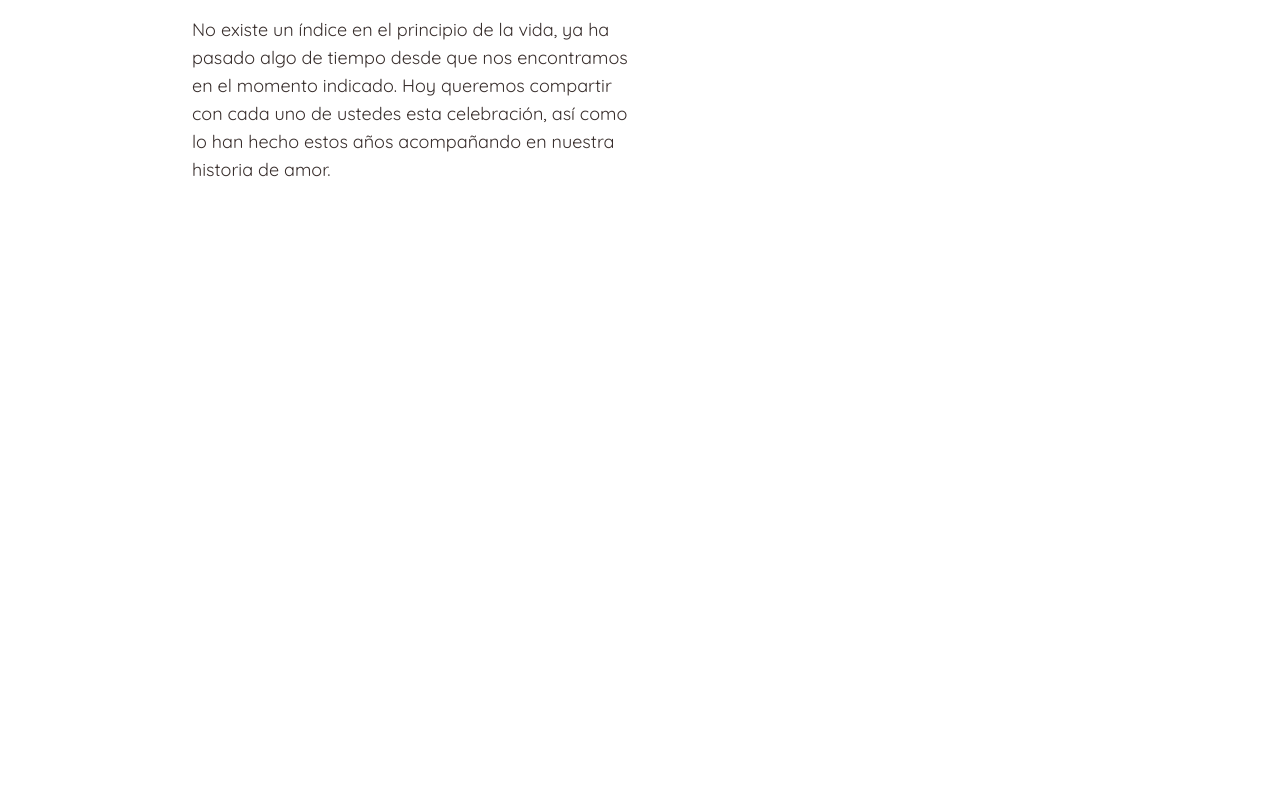
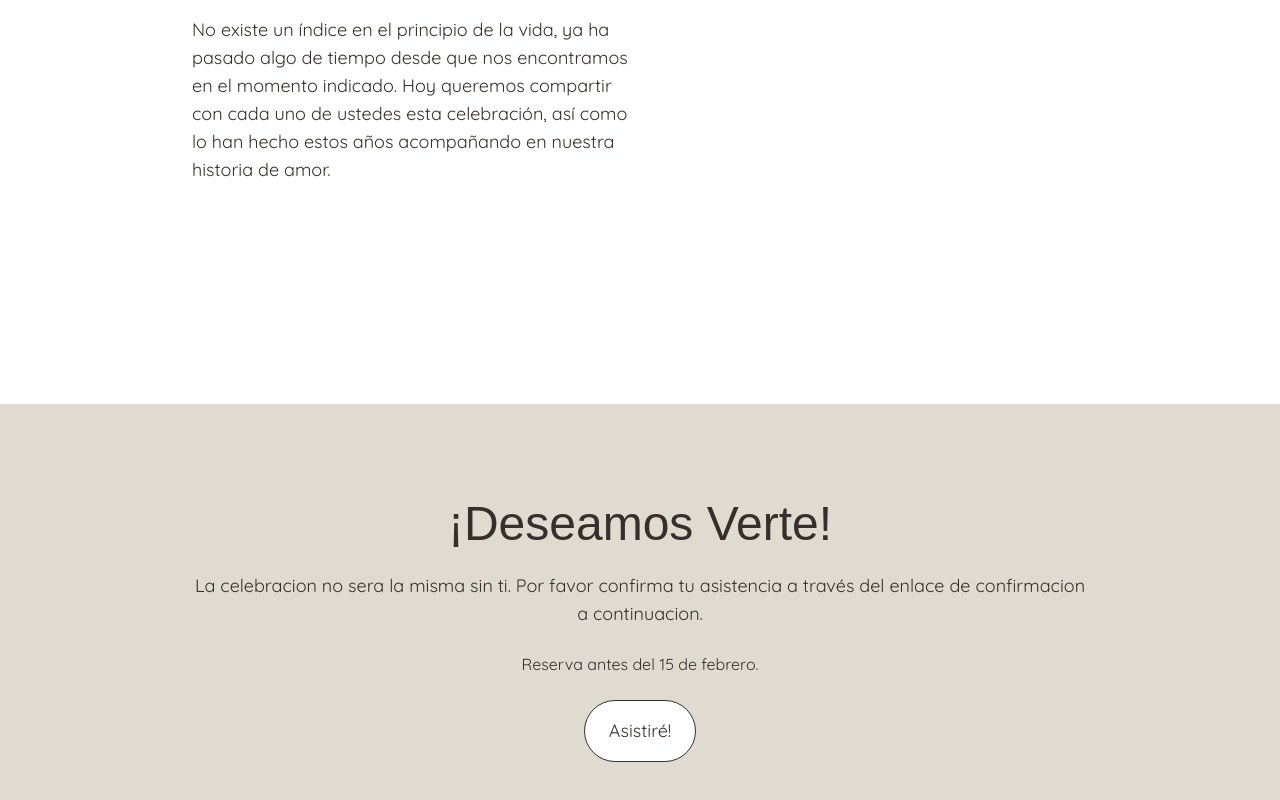
Before and after one commit to jorgemejia25/next-wedding, a Next.js app: page / in a window 1280 px wide. Shown: the part 2168-2968 px from the top of the page. Before the commit the page ends 2572 px from the top, so only its background shows below. Built offline with nearby package versions, Linux system fonts and the light colour scheme; a web font is replaced by a local one.

Commit message:
call to action

```diff
--- a/src/app/page.tsx
+++ b/src/app/page.tsx
@@ -1,8 +1,8 @@
-import Footer from "@/components/molecules/Footer";
 import Header from "../components/organisms/Header";
 import React from "react";
 import Schedule from "@/components/organisms/Schedule";
 import Story from "@/components/organisms/Story";
+import CTA from "@/components/organisms/CTA"; // Importa el nuevo CTA
 
 const Page = () => {
   return (
@@ -10,6 +10,7 @@ const Page = () => {
       <Header />
       <Schedule />
       <Story />
+      <CTA />
     </>
   );
 };
--- /dev/null
+++ b/src/components/organisms/CTA.tsx
@@ -0,0 +1,29 @@
+import React from "react";
+import Heading from "../atoms/Heading";
+
+const CTA: React.FC = () => {
+  return (
+    <section className="bg-custom-bg p-8 md:px-48 md:py-24 text-center">
+      <Heading
+        level={2}
+        className="text-4xl md:text-5xl font-regular mb-6 leading-snug"
+      >
+        ¡Deseamos Verte!
+      </Heading>
+      <p className="text-lg mb-6">
+        La celebracion no sera la misma sin ti. Por favor confirma tu asistencia a través del enlace de confirmacion a continuacion.
+      </p>
+      <p className="text-base mb-6">
+        Reserva antes del 15 de febrero.
+      </p>
+      <a
+        href="#"
+        className="inline-block text-base md:text-lg py-4 px-6 border border-dark-brown rounded-full text-dark-brown bg-white hover:bg-dark-brown hover:text-white transition-all"
+      >
+        Asistiré!
+      </a>
+    </section>
+  );
+};
+
+export default CTA;
```
